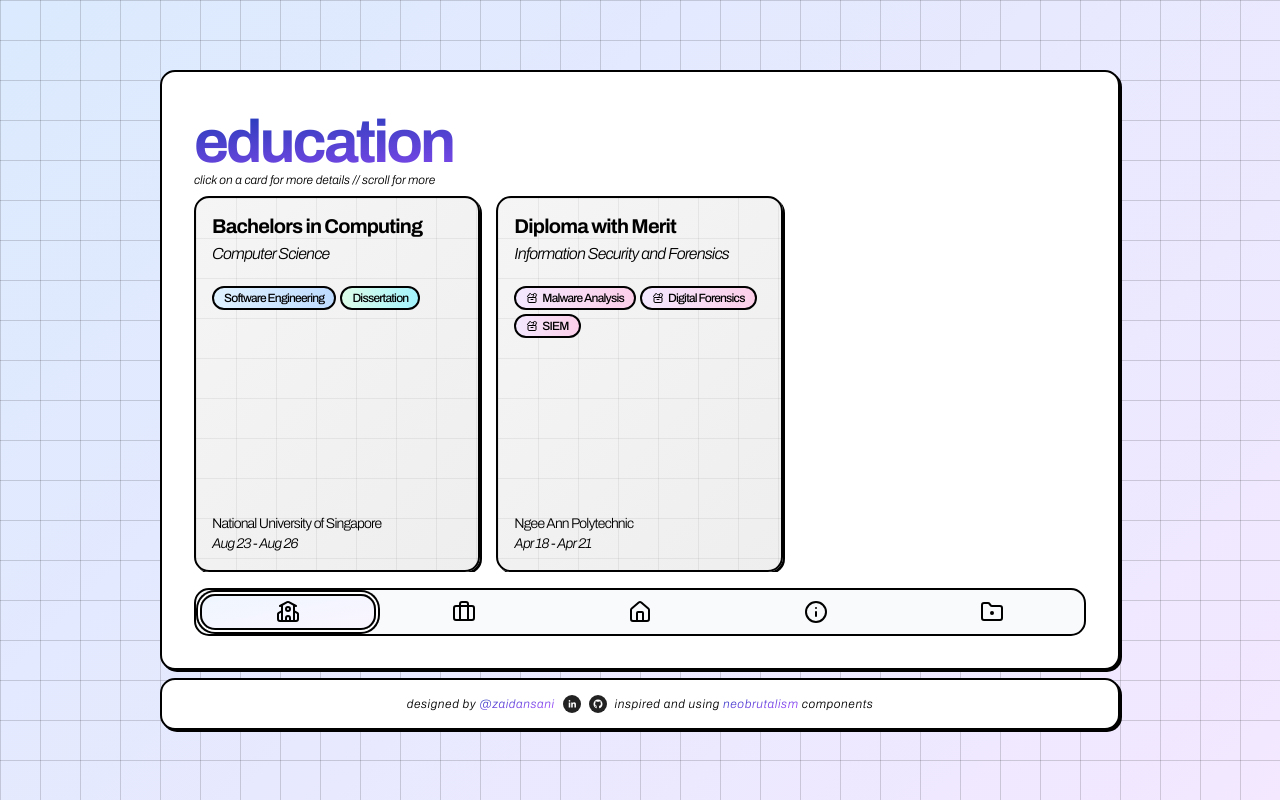
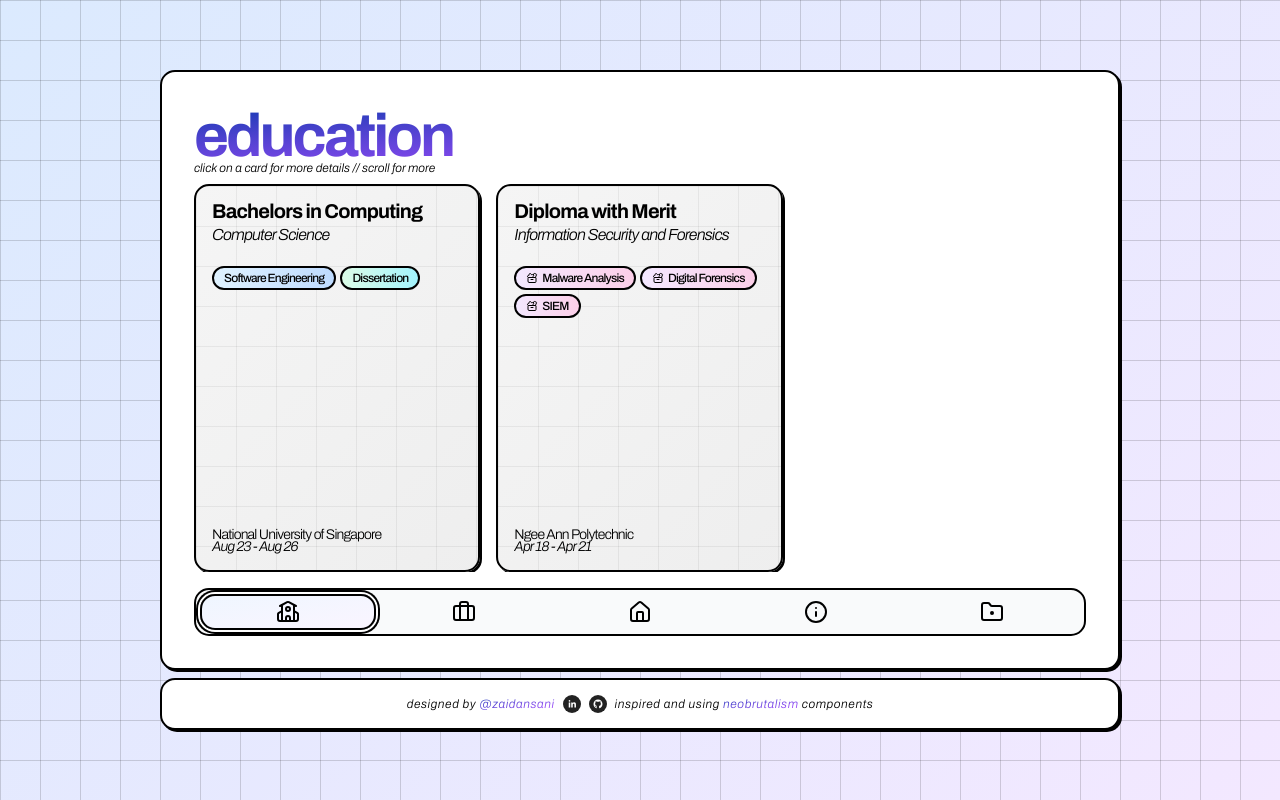
Before and after one commit to zaidansani/zaidansani.github.io, a React (Vite) app: page / in a window 1280 px wide. Both pictures are taken after a click on the tab 288 px from the left and 612 px from the top of the page. Built offline with nearby package versions, Linux system fonts and the light colour scheme; a web font is replaced by a local one.

Commit message:
Update scaling

```diff
--- a/src/components/CardTab.tsx
+++ b/src/components/CardTab.tsx
@@ -31,10 +31,12 @@
             onClick={onClick}
         >
             <CardTitle className="font-stretch-extra-expanded flex flex-col gap-2 ">
-                <h1 className="text-sm/6 sm:text-md/6 md:text-lg/6 lg:text-xl/6 2xl:text-3xl/10">
+                <h1 className="text-sm sm:text-md md:text-lg lg:text-xl 2xl:text-3xl leading-[0.9]">
                     {title}
                 </h1>
-                <h2 className="font-light italic 2xl:text-xl">{subtitle}</h2>
+                <h2 className="font-light italic 2xl:text-xl leading-[0.9]">
+                    {subtitle}
+                </h2>
             </CardTitle>
 
             <div className="flex-1 overflow-y-auto">
@@ -49,12 +51,12 @@
                     </div>
                 )}
             </div>
-            <div className="text-sm 2xl:text-lg font-light flex flex-col flex-1">
-                <div className="mt-auto">
+            {(institution || period) && (
+                <div className="text-sm 2xl:text-lg font-light mt-2 leading-[0.9]">
                     {institution && <p>{institution}</p>}
                     {period && <p className="italic">{period}</p>}
                 </div>
-            </div>
+            )}
         </Card>
     );
 }
@@ -107,7 +109,7 @@
     return (
         <TemplateTab tabName={tabName}>
             <div className="flex flex-col mb-2">
-                <h1 className="bg-gradient-to-br from-blue-800 to-purple-500 bg-clip-text text-transparent text-xl sm:text-2xl md:text-4xl lg:text-6xl 2xl:text-8xl font-stretch-extra-expanded tracking-tighter">
+                <h1 className="bg-gradient-to-br from-blue-800 to-purple-500 bg-clip-text text-transparent text-xl sm:text-2xl md:text-4xl lg:text-6xl 2xl:text-8xl leading-[0.8] font-stretch-extra-expanded tracking-tighter">
                     {heading}
                 </h1>
                 <p className="text-xs 2xl:text-base italic font-light">
--- a/src/components/Education.tsx
+++ b/src/components/Education.tsx
@@ -25,7 +25,7 @@
         children: (
             <div className="flex flex-col gap-2">
                 <div>
-                    <p className="font-medium text-sm">GPA: 4.81/4</p>
+                    <p className="font-medium text-sm">GPA: 4.81/5</p>
                     <p className="text-xs">
                         (on track for Honours (Highest Distinction)
                     </p>
--- a/src/components/Info.tsx
+++ b/src/components/Info.tsx
@@ -4,7 +4,7 @@
 export default function MainTitle() {
     return (
         <TemplateTab tabName="info">
-            <h1 className="bg-gradient-to-br from-blue-800 to-purple-500 bg-clip-text text-transparent text-xl sm:text-2xl md:text-4xl lg:text-6xl 2xl:text-8xl font-stretch-extra-expanded tracking-tighter mb-2">
+            <h1 className="bg-gradient-to-br from-blue-800 to-purple-500 bg-clip-text text-transparent text-xl sm:text-2xl md:text-4xl lg:text-6xl 2xl:text-8xl leading-[0.8] font-stretch-extra-expanded tracking-tighter mb-2">
                 about me!
             </h1>
             <div className="flex flex-col gap-2 justify-start overflow-y-auto tracking-wide font-stretch-expanded font-light min-h-0 flex-1 text-xs sm:text-sm md:text-md lg:text-lg leading-[1.2em]">
--- a/src/components/MainTitle.tsx
+++ b/src/components/MainTitle.tsx
@@ -4,21 +4,21 @@
 export default function MainTitle() {
     return (
         <TemplateTab tabName="home">
-            <div className="flex flex-col sm:flex-row items-center gap-2 sm:gap-4 md:gap-6 2xl:gap-10 mb-4 sm:mb-6 md:mb-8 2xl:mb-12">
-                <div className="relative size-20 sm:size-32 md:size-40 lg:size-48 2xl:size-72 shrink-0">
+            <div className="flex flex-col md:flex-row items-center gap-4 md:gap-6 xl:gap-10 mb-4 md:mb-8 2xl:mb-12">
+                <div className="relative size-24 md:size-32 lg:size-40 2xl:size-56 shrink-0">
                     <img
                         src="zaidan.png"
                         alt="zaidan"
                         className="size-full rounded-full object-cover"
                     />
                 </div>
-                <h1 className="text-5xl sm:text-7xl md:text-8xl lg:text-9xl 2xl:text-[12rem] font-stretch-ultra-expanded tracking-tightest font-bold bg-gradient-to-br from-blue-800 to-purple-500 bg-clip-text text-transparent text-center sm:text-left">
+                <h1 className="text-2xl md:text-4xl lg:text-6xl xl:text-8xl leading-[0.8] font-stretch-ultra-expanded tracking-tightest font-bold bg-gradient-to-br from-blue-800 to-purple-500 bg-clip-text text-transparent text-center md:text-left">
                     ZAIDAN
                     <br />
                     SANI
                 </h1>
             </div>
-            <p className="font-stretch-expanded tracking-wider font-light text-xs sm:text-sm md:text-md lg:text-lg 2xl:text-2xl leading-none text-center sm:text-left">
+            <p className="font-stretch-expanded tracking-wider font-light text-xs md:text-sm lg:text-base 2xl:text-lg leading-none text-center md:text-left">
                 aspiring software engineer; final year compsci undergraduate @
                 nus. <br />
                 <Link href="https://zaidansani.github.io/thevault">
--- /dev/null
+++ b/src/components/ui/marquee.tsx
@@ -0,0 +1,27 @@
+export default function Marquee({ items }: { items: string[] }) {
+  return (
+    <div className="relative flex w-full overflow-x-hidden border-b-2 border-t-2 border-border bg-secondary-background text-foreground font-base">
+      <div className="animate-marquee whitespace-nowrap py-12">
+        {items.map((item) => {
+          return (
+            <span key={item} className="mx-4 text-4xl">
+              {item}
+            </span>
+          )
+        })}
+      </div>
+
+      <div className="absolute top-0 animate-marquee2 whitespace-nowrap py-12">
+        {items.map((item) => {
+          return (
+            <span key={item} className="mx-4 text-4xl">
+              {item}
+            </span>
+          )
+        })}
+      </div>
+
+      {/* must have both of these in order to work */}
+    </div>
+  )
+}
```
